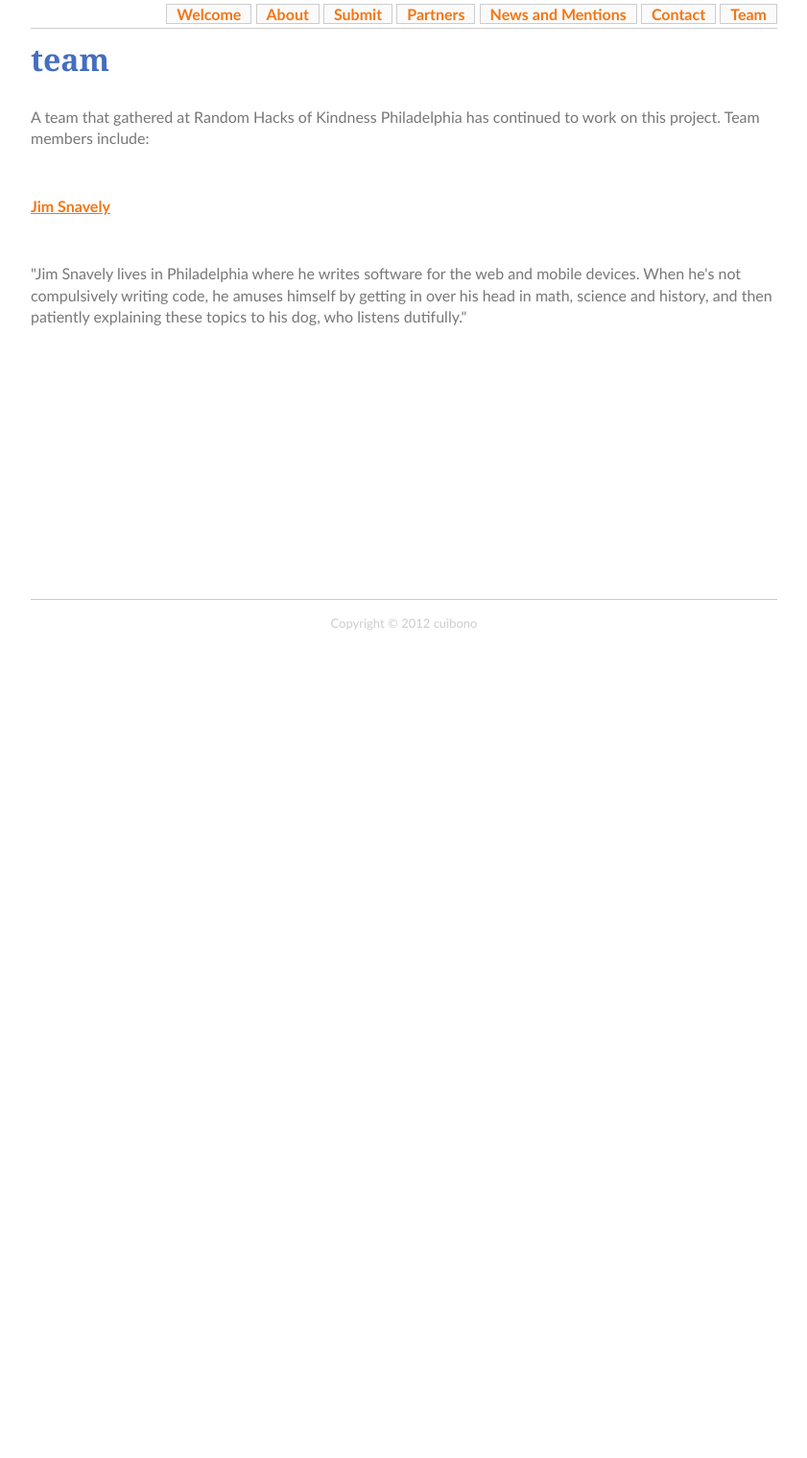
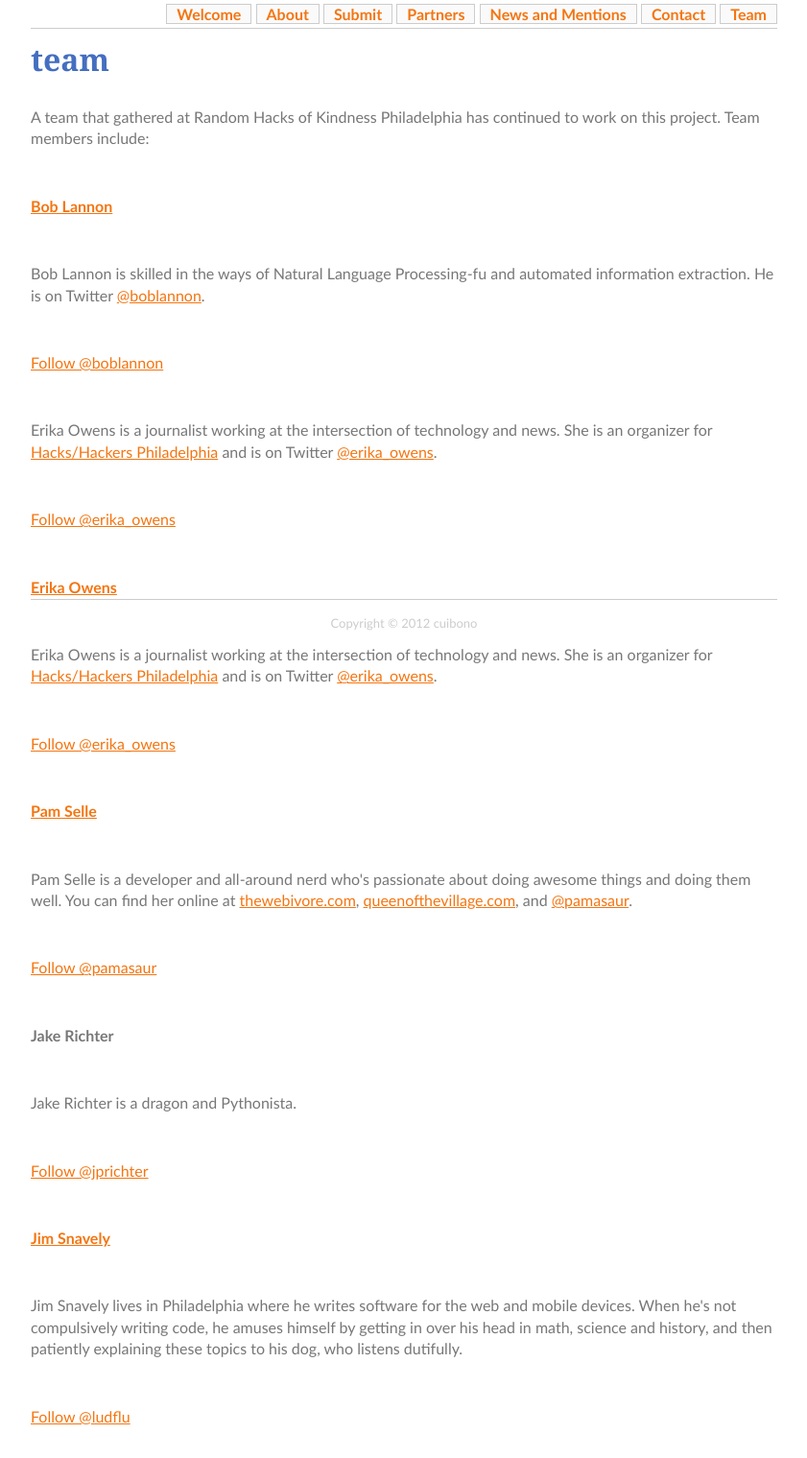
Before and after one commit to CuiBono/cuibono_webservice, a Django app: template templates/team.html in a window 1280 px wide. Shown: the part 127-1646 px from the top of the page at 96% size, without its empty margins (219-1060 px from the left). Before the commit the page ends 784 px from the top, so only its background shows below. Run offline with Django 3.2, Linux system fonts and the light colour scheme; the template is opened without the code that fills it, so the values that code supplies are empty; parts of the project's set-up code (start-up, migrations or seed data) failed here and were passed over; some libraries are stand-ins or nearby versions.

Commit message:
Adding content to the site

```diff
--- a/templates/about.html
+++ b/templates/about.html
@@ -3,5 +3,9 @@
 
 	<h1>About</h1>
 	<h2>To whose benefit?</h2>
+	<p>CuiBono is a Random Hacks of Kindness project that grew beyond the scope of the weekend hackathon. The team behind the app agreed to continue working on the project, to bring more transparency into politics.</p>
+	<p>When you use CuiBono on your Android* device, you can listen to a political ad, submit the recording, and receive journalistic content and facts about the ad and its funders in return.</p>
+	<p>Our open-source code is on <a href="https://github.com/cuibono">github</a>.
+	<p class="footnote">iOS/iPhone app coming soon.</p>
 
 {% endblock %}
--- a/templates/partners.html
+++ b/templates/partners.html
@@ -2,6 +2,7 @@
 {% block content %}
 
 	<h1>Partners</h1>
-	<p>We are partnering with some organizations to compile ad data and journalistic coverage:</p>
+	<p>We are partnering with some organizations to compile ad data and journalistic coverage.</p>
+	<p>If you or your organization are interested in helping CuiBono bring facts back into politics, <a href="mailto:cuibonoapp@gmail.com">contact us</a>.</p>
 
 {% endblock %}
--- a/templates/team.html
+++ b/templates/team.html
@@ -5,14 +5,49 @@
     <p>A team that gathered at Random Hacks of Kindness Philadelphia has continued to work on this project.
     Team members include: </p>
 
-		<p><strong><a href="https://plus.google.com/104529297658810068493/about"> Jim Snavely </a> </strong></p>
+    <p><strong><a href="https://github.com/boblannon">Bob Lannon</a></strong></p>
 
-		<p>
-		"Jim Snavely lives in Philadelphia where he writes software for the
+    <p>Bob Lannon is skilled in the ways of Natural Language Processing-fu and automated information extraction. He is on Twitter <a href="http://twitter.com/boblannon">@boblannon</a>.</p>
+
+    <p><a href="https://twitter.com/boblannon" class="twitter-follow-button" data-show-count="false">Follow @boblannon</a></p>
+
+    <p>Erika Owens is a journalist working at the intersection of technology and news.
+    She is an organizer for <a href="http://www.meetup.com/HacksHackersPhilly/">Hacks/Hackers Philadelphia</a>
+    and is on Twitter <a href="http://twitter.com/erika_owens">@erika_owens</a>.</p>
+
+    <p><a href="https://twitter.com/erika_owens" class="twitter-follow-button" data-show-count="false">Follow @erika_owens</a></p>
+
+    <p><strong><a href="#">Erika Owens</a></strong></p>
+
+    <p>Erika Owens is a journalist working at the intersection of technology and news.
+    She is an organizer for <a href="http://www.meetup.com/HacksHackersPhilly/">Hacks/Hackers Philadelphia</a>
+    and is on Twitter <a href="http://twitter.com/erika_owens">@erika_owens</a>.</p>
+
+    <p><a href="https://twitter.com/erika_owens" class="twitter-follow-button" data-show-count="false">Follow @erika_owens</a></p>
+
+    <p><strong><a href="http://thewebivore.com">Pam Selle</a></strong></p>
+
+    <p>Pam Selle is a developer and all-around nerd who's passionate about doing awesome things and doing them well.
+    You can find her online at <a href="http://thewebivore.com">thewebivore.com</a>, <a href="http://queenofthevillage.com">queenofthevillage.com</a>, and <a href="http://twitter.com/pamasaur">@pamasaur</a>.</p>
+
+    <p><a href="https://twitter.com/pamasaur" class="twitter-follow-button" data-show-count="false">Follow @pamasaur</a></p>
+
+    <p><strong>Jake Richter</strong></p>
+
+    <p>Jake Richter is a dragon and Pythonista.</p>
+
+    <p><a href="https://twitter.com/jprichter" class="twitter-follow-button" data-show-count="false">Follow @jprichter</a></p>
+
+    <p><strong><a href="https://plus.google.com/104529297658810068493/about">Jim Snavely</a></strong></p>
+
+    <p>Jim Snavely lives in Philadelphia where he writes software for the
     web and mobile devices. When he's not compulsively writing code,
     he amuses himself by getting in over his head in math, science and
     history, and then patiently explaining these topics to his dog, who
-		listens dutifully."
-		</p>
+    listens dutifully.</p>
+
+    <p><a href="https://twitter.com/ludflu" class="twitter-follow-button" data-show-count="false">Follow @ludflu</a></p>
+
+    <script>!function(d,s,id){var js,fjs=d.getElementsByTagName(s)[0];if(!d.getElementById(id)){js=d.createElement(s);js.id=id;js.src="//platform.twitter.com/widgets.js";fjs.parentNode.insertBefore(js,fjs);}}(document,"script","twitter-wjs");</script>
 
 {% endblock %}
```
Lines whose indentation alone changed are shown as unchanged.
